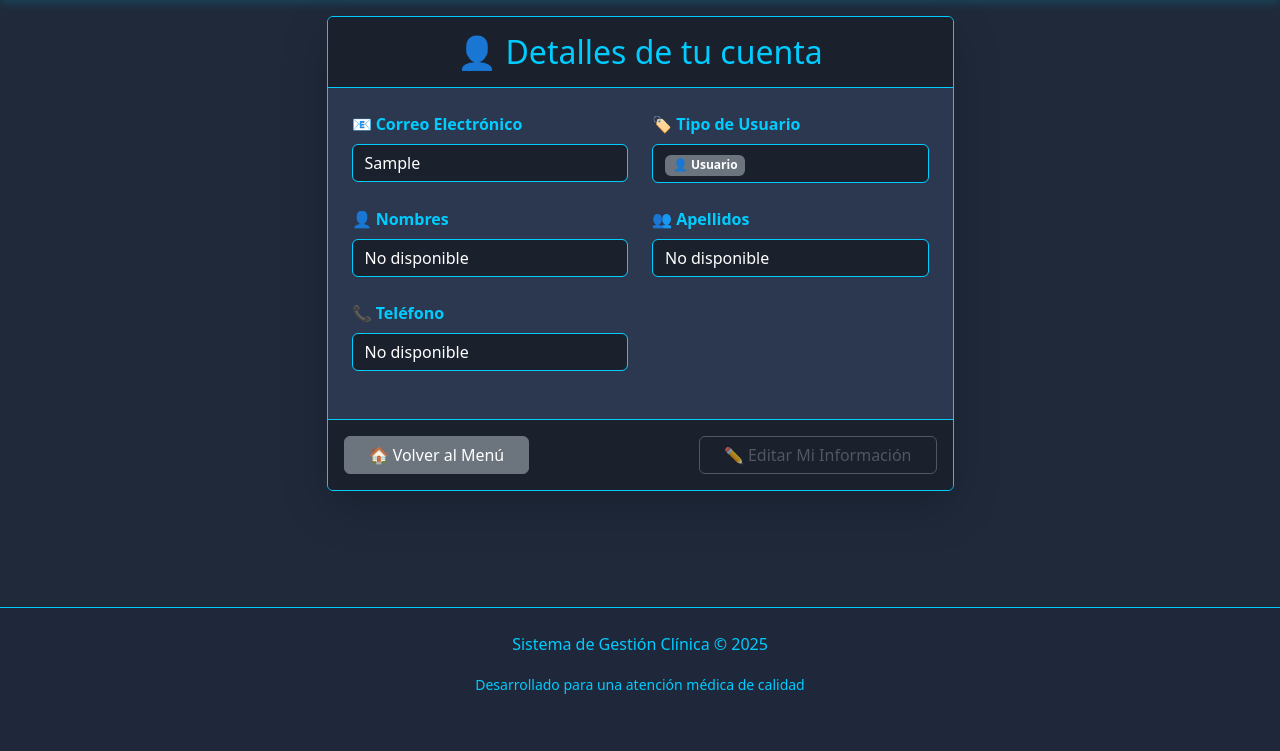
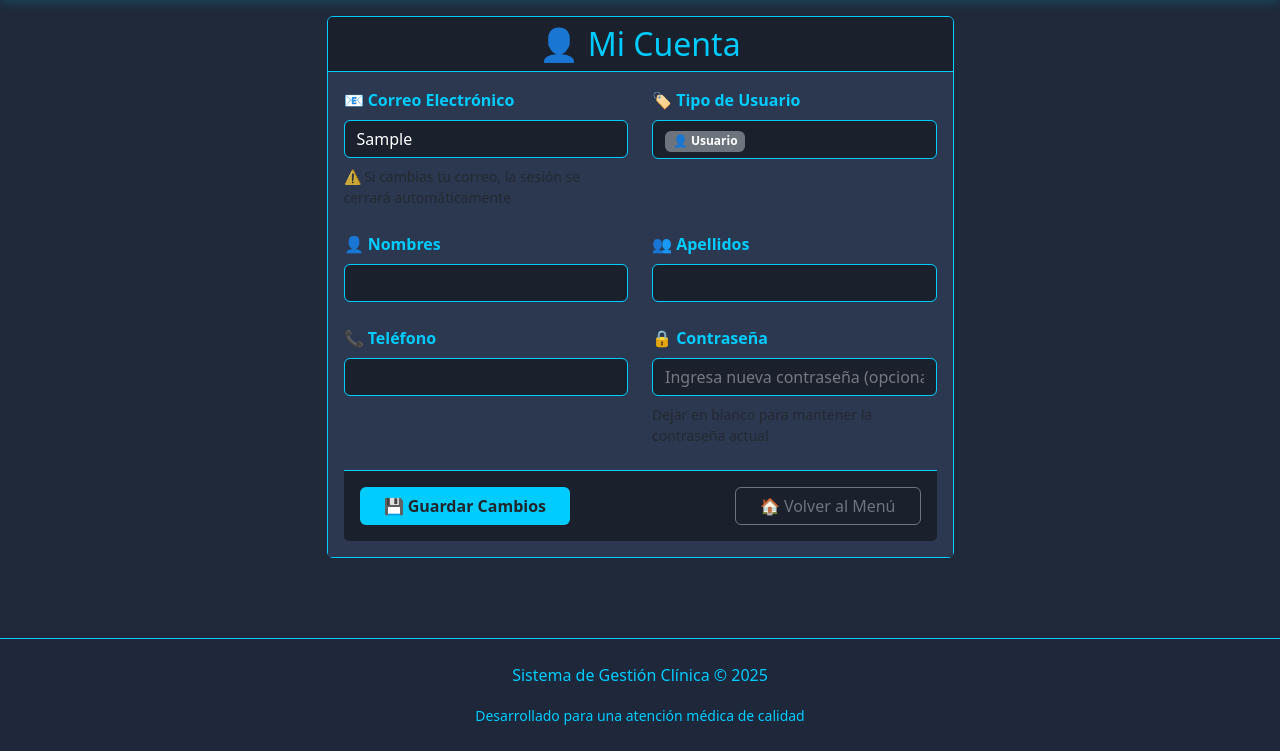
Before and after one commit to David-Aguilar2/ProyectoFinal_Equipo2, a Django app: template clinica/sistema/templates/cuenta/cuenta-view.html in a window 1280 px wide. Shown: the part 80-831 px from the top of the page. Before the commit the page ends 774 px from the top, so only its background shows below. Run offline with Django 5.2, Linux system fonts and the light colour scheme; the template is opened without the code that fills it: values that come from a table or form of the project are taken from there, others are empty; tables that the repository leaves empty hold one stand-in row (values such as "Sample post"); some libraries are stand-ins or nearby versions.

Commit message:
Cuando un usuario actualiza su propio correo el sistema cierra sesión automaticamente y le pide al usuario que vuelva a iniciar sesión pero hora con el nuevo correo.

```diff
--- a/clinica/sistema/templates/cuenta/cuenta-view.html
+++ b/clinica/sistema/templates/cuenta/cuenta-view.html
@@ -6,15 +6,15 @@
 <div class="container mt-4 mb-5">
     <div class="row justify-content-center">
         <div class="col-12 col-md-10 col-lg-8 col-xl-7">
-            <div class="card shadow-lg" style="background-color: #2d3748; border-color: #0cf;">
-                <div class="card-header py-3" style="background-color: #1a202c; border-bottom-color: #0cf;">
+            <div class="card" style="background-color: #2d3748; border-color: #0cf;">
+                <div class="card-header" style="background-color: #1a202c; border-bottom-color: #0cf;">
                     <h2 class="card-title text-accent text-center mb-0">
-                        {% if tipo_usuario == 'administrador' %}⚙️{% else %}👤{% endif %}
-                        Detalles de tu cuenta
+                        {% if tipo_usuario == 'administrador' %}⚙️{% elif tipo_usuario == 'medico' %}👨‍⚕️{% else %}👤{% endif %}
+                        Mi Cuenta
                     </h2>
                 </div>
 
-                <div class="card-body p-4" style="background-color: #2c384f;">
+                <div class="card-body" style="background-color: #2c384f;">
                     <!-- Mostrar mensajes -->
                     {% if messages %}
                     <div class="mb-4">
@@ -28,9 +28,6 @@
                     {% endif %}
 
                     {% if usuario %}
-
-                    <!-- Formulario para Administradores -->
-                    {% if tipo_usuario == 'administrador' and administrador %}
                     <form method="post">
                         {% csrf_token %}
                         <div class="row">
@@ -43,6 +40,9 @@
                                        value="{{ usuario.correo }}"
                                        style="background-color: #1a202c; border-color: #0cf; color: white;"
                                        required>
+                                <div class="form-text text-muted mt-2">
+                                    ⚠️ Si cambias tu correo, la sesión se cerrará automáticamente
+                                </div>
                             </div>
 
                             <!-- Tipo de Usuario (solo lectura) -->
@@ -51,7 +51,15 @@
                                     🏷️ Tipo de Usuario
                                 </label>
                                 <div class="form-control" style="background-color: #1a202c; border-color: #0cf; color: white;">
-                                    <span class="badge bg-warning">⚙️ Administrador</span>
+                                    {% if tipo_usuario == 'paciente' %}
+                                        <span class="badge bg-primary">👤 Paciente</span>
+                                    {% elif tipo_usuario == 'medico' %}
+                                        <span class="badge bg-success">👨‍⚕️ Médico</span>
+                                    {% elif tipo_usuario == 'administrador' %}
+                                        <span class="badge bg-warning">⚙️ Administrador</span>
+                                    {% else %}
+                                        <span class="badge bg-secondary">{{ tipo_usuario|default:"👤 Usuario" }}</span>
+                                    {% endif %}
                                 </div>
                             </div>
 
@@ -61,7 +69,7 @@
                                     👤 Nombres
                                 </label>
                                 <input type="text" class="form-control" id="nombres" name="nombres"
-                                       value="{{ administrador.nombres }}"
+                                       value="{% if tipo_usuario == 'paciente' and paciente %}{{ paciente.nombres }}{% elif tipo_usuario == 'medico' and medico %}{{ medico.nombres }}{% elif tipo_usuario == 'administrador' and administrador %}{{ administrador.nombres }}{% endif %}"
                                        style="background-color: #1a202c; border-color: #0cf; color: white;"
                                        required>
                             </div>
@@ -72,7 +80,7 @@
                                     👥 Apellidos
                                 </label>
                                 <input type="text" class="form-control" id="apellidos" name="apellidos"
-                                       value="{{ administrador.apellidos }}"
+                                       value="{% if tipo_usuario == 'paciente' and paciente %}{{ paciente.apellidos }}{% elif tipo_usuario == 'medico' and medico %}{{ medico.apellidos }}{% elif tipo_usuario == 'administrador' and administrador %}{{ administrador.apellidos }}{% endif %}"
                                        style="background-color: #1a202c; border-color: #0cf; color: white;"
                                        required>
                             </div>
@@ -83,7 +91,7 @@
                                     📞 Teléfono
                                 </label>
                                 <input type="text" class="form-control" id="telefono" name="telefono"
-                                       value="{{ administrador.telefono }}"
+                                       value="{% if tipo_usuario == 'paciente' and paciente %}{{ paciente.telefono }}{% elif tipo_usuario == 'medico' and medico %}{{ medico.telefono }}{% elif tipo_usuario == 'administrador' and administrador %}{{ administrador.telefono }}{% endif %}"
                                        style="background-color: #1a202c; border-color: #0cf; color: white;"
                                        required>
                             </div>
@@ -97,148 +105,50 @@
                                        value=""
                                        style="background-color: #1a202c; border-color: #0cf; color: white;"
                                        placeholder="Ingresa nueva contraseña (opcional)">
-                                <div class="form-text text-muted mt-2"><p style="color: #0cf;">Dejar en blanco para mantener la contraseña actual</p></div>
+                                <div class="form-text text-muted mt-2">Dejar en blanco para mantener la contraseña actual</div>
                             </div>
                         </div>
 
-                    <!-- Vista de solo lectura para otros tipos de usuario -->
-                    {% else %}
-                    <div class="row">
-                        <!-- Correo -->
-                        <div class="col-md-6 mb-4">
-                            <label class="form-label text-accent">
-                                📧 Correo Electrónico
-                            </label>
-                            <div class="form-control" style="background-color: #1a202c; border-color: #0cf; color: white;">
-                                {{ usuario.correo }}
+                        <!-- Información adicional para médicos -->
+                        {% if tipo_usuario == 'medico' and medico %}
+                        <div class="card mt-4" style="background-color: #1a202c; border-color: #0cf;">
+                            <div class="card-header" style="background-color: #2d3748; border-bottom-color: #0cf;">
+                                <h5 class="text-accent">👨‍⚕️ Información Profesional</h5>
                             </div>
-                        </div>
-
-                        <!-- Tipo de Usuario -->
-                        <div class="col-md-6 mb-4">
-                            <label class="form-label text-accent">
-                                🏷️ Tipo de Usuario
-                            </label>
-                            <div class="form-control" style="background-color: #1a202c; border-color: #0cf; color: white;">
-                                {% if tipo_usuario == 'paciente' %}
-                                    <span class="badge bg-primary">👤 Paciente</span>
-                                {% elif tipo_usuario == 'medico' %}
-                                    <span class="badge bg-success">👨‍⚕️ Médico</span>
-                                {% elif tipo_usuario == 'administrador' %}
-                                    <span class="badge bg-warning">⚙️ Administrador</span>
-                                {% else %}
-                                    <span class="badge bg-secondary">{{ tipo_usuario|default:"👤 Usuario" }}</span>
-                                {% endif %}
-                            </div>
-                        </div>
-
-                        <!-- Nombres -->
-                        <div class="col-md-6 mb-4">
-                            <label class="form-label text-accent">
-                                👤 Nombres
-                            </label>
-                            <div class="form-control" style="background-color: #1a202c; border-color: #0cf; color: white;">
-                                {% if tipo_usuario == 'paciente' and paciente %}
-                                    {{ paciente.nombres }}
-                                {% elif tipo_usuario == 'medico' and medico %}
-                                    {{ medico.nombres }}
-                                {% elif tipo_usuario == 'administrador' and administrador %}
-                                    {{ administrador.nombres }}
-                                {% else %}
-                                    {{ usuario.nombres|default:"No disponible" }}
-                                {% endif %}
-                            </div>
-                        </div>
-
-                        <!-- Apellidos -->
-                        <div class="col-md-6 mb-4">
-                            <label class="form-label text-accent">
-                                👥 Apellidos
-                            </label>
-                            <div class="form-control" style="background-color: #1a202c; border-color: #0cf; color: white;">
-                                {% if tipo_usuario == 'paciente' and paciente %}
-                                    {{ paciente.apellidos }}
-                                {% elif tipo_usuario == 'medico' and medico %}
-                                    {{ medico.apellidos }}
-                                {% elif tipo_usuario == 'administrador' and administrador %}
-                                    {{ administrador.apellidos }}
-                                {% else %}
-                                    {{ usuario.apellidos|default:"No disponible" }}
-                                {% endif %}
-                            </div>
-                        </div>
-
-                        <!-- Teléfono -->
-                        <div class="col-md-6 mb-4">
-                            <label class="form-label text-accent">
-                                📞 Teléfono
-                            </label>
-                            <div class="form-control" style="background-color: #1a202c; border-color: #0cf; color: white;">
-                                {% if tipo_usuario == 'paciente' and paciente %}
-                                    {{ paciente.telefono }}
-                                {% elif tipo_usuario == 'medico' and medico %}
-                                    {{ medico.telefono }}
-                                {% elif tipo_usuario == 'administrador' and administrador %}
-                                    {{ administrador.telefono }}
-                                {% else %}
-                                    {{ usuario.telefono|default:"No disponible" }}
-                                {% endif %}
-                            </div>
-                        </div>
-                    </div>
-
-                    <!-- Información adicional para médicos -->
-                    {% if tipo_usuario == 'medico' and medico %}
-                    <div class="card mt-5" style="background-color: #1a202c; border-color: #0cf;">
-                        <div class="card-header py-3" style="background-color: #2d3748; border-bottom-color: #0cf;">
-                            <h5 class="text-accent mb-0">👨‍⚕️ Información Profesional</h5>
-                        </div>
-                        <div class="card-body p-4" style="background-color: #2c384f;">
-                            <div class="row">
-                                <div class="col-md-6 mb-3">
-                                    <label class="form-label text-accent">
-                                        🩺 Especialidad
-                                    </label>
-                                    <div class="form-control" style="background-color: #1a202c; border-color: #0cf; color: white;">
-                                        {{ medico.id_especialidad.nombre_especialidad }}
+                            <div class="card-body" style="background-color: #2c384f;">
+                                <div class="row">
+                                    <div class="col-md-6 mb-3">
+                                        <label class="form-label text-accent">
+                                            🩺 Especialidad
+                                        </label>
+                                        <div class="form-control" style="background-color: #1a202c; border-color: #0cf; color: white;">
+                                            {{ medico.id_especialidad.nombre_especialidad }}
+                                        </div>
                                     </div>
-                                </div>
-                                <div class="col-md-6 mb-3">
-                                    <label class="form-label text-accent">
-                                        📋 Descripción
-                                    </label>
-                                    <div class="form-control" style="background-color: #1a202c; border-color: #0cf; color: white;">
-                                        {{ medico.id_especialidad.descripcion }}
+                                    <div class="col-md-6 mb-3">
+                                        <label class="form-label text-accent">
+                                            📋 Descripción
+                                        </label>
+                                        <div class="form-control" style="background-color: #1a202c; border-color: #0cf; color: white;">
+                                            {{ medico.id_especialidad.descripcion }}
+                                        </div>
                                     </div>
                                 </div>
                             </div>
                         </div>
-                    </div>
-                    {% endif %}
-                    {% endif %}  <!-- Cierre del else de tipo_usuario -->
+                        {% endif %}
 
+                        <div class="card-footer py-3 d-flex justify-content-between" style="background-color: #1a202c; border-top-color: #0cf;">
+                            <button type="submit" class="btn btn-custom px-4">💾 Guardar Cambios</button>
+                            <a href="{% url 'core:menu' %}" class="btn btn-outline-secondary px-4">🏠 Volver al Menú</a>
+                        </div>
+                    </form>
                     {% else %}
-                    <div class="alert alert-warning text-center py-4">
-                        <h5 class="mb-3">⚠️ No se pudo cargar la información del usuario</h5>
+                    <div class="alert alert-warning text-center">
+                        <h5>⚠️ No se pudo cargar la información del usuario</h5>
                         <p class="mb-0">Por favor, contacta al administrador del sistema.</p>
                     </div>
                     {% endif %}
-                </div>
-
-                <div class="card-footer py-3 d-flex justify-content-between" style="background-color: #1a202c; border-top-color: #0cf;">
-                    <a href="{% url 'core:menu' %}" class="btn btn-secondary px-4">🏠 Volver al Menú</a>
-                    <div>
-                        {% if tipo_usuario == 'paciente' and paciente %}
-                            <a href="{% url 'sistema:pacientes-update' paciente.id_paciente %}" class="btn btn-custom px-4">✏️ Editar Mi Información</a>
-                        {% elif tipo_usuario == 'medico' and medico %}
-                            <a href="{% url 'sistema:medicos-update' medico.id_medico %}" class="btn btn-custom px-4">✏️ Editar Mi Información</a>
-                        {% elif tipo_usuario == 'administrador' and administrador %}
-                            <button type="submit" class="btn btn-custom px-4">💾 Guardar Cambios</button>
-                            </form>  <!-- Cierre del form para administradores -->
-                        {% else %}
-                            <button class="btn btn-outline-secondary px-4" disabled>✏️ Editar Mi Información</button>
-                        {% endif %}
-                    </div>
                 </div>
             </div>
         </div>
```
Also changed, not shown: clinica/core/templates/core/componentes/sesion-cerrada.html (added, +37 -0 lines), clinica/sistema/views.py (+68 -33 lines), README.md.
